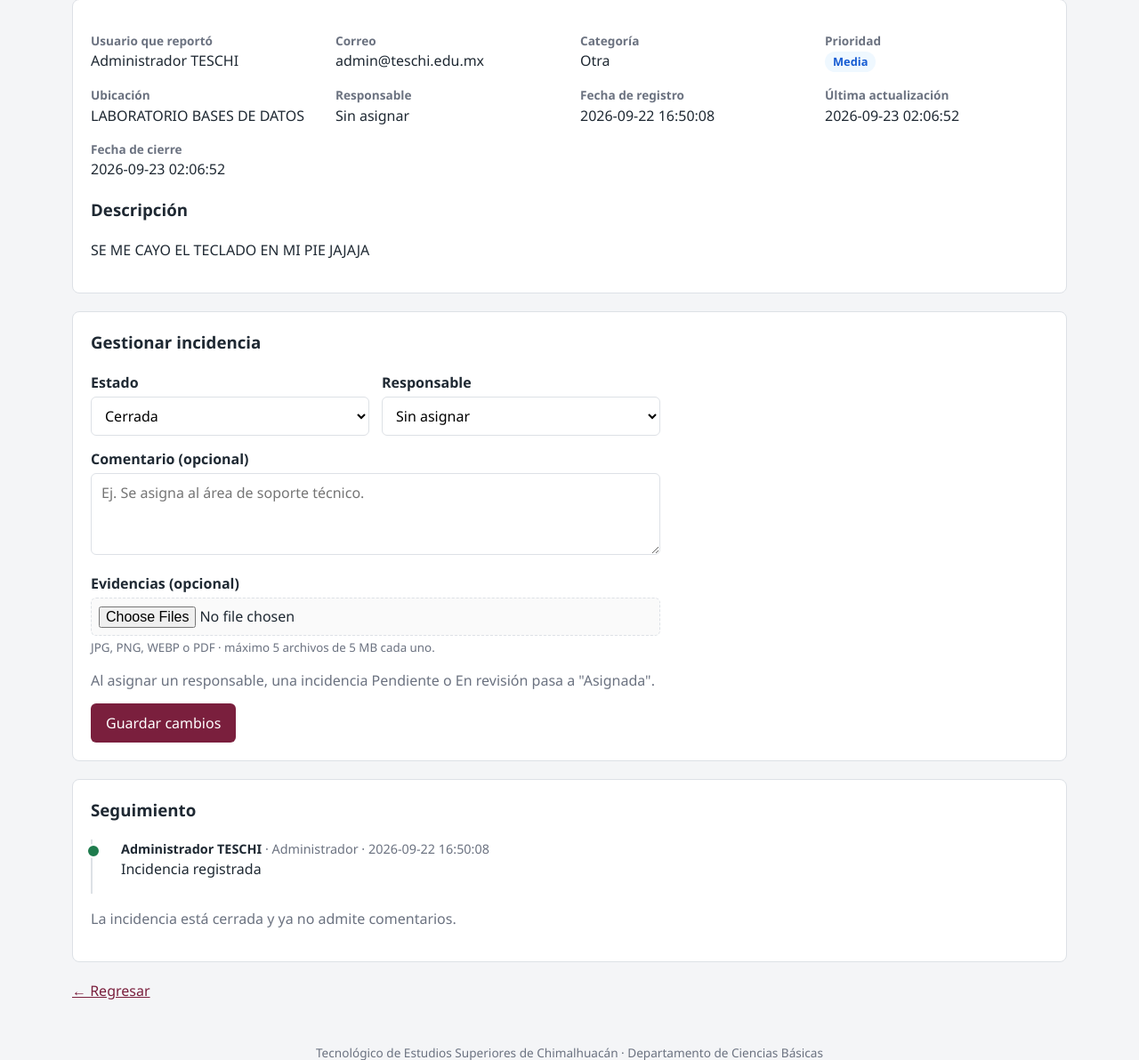
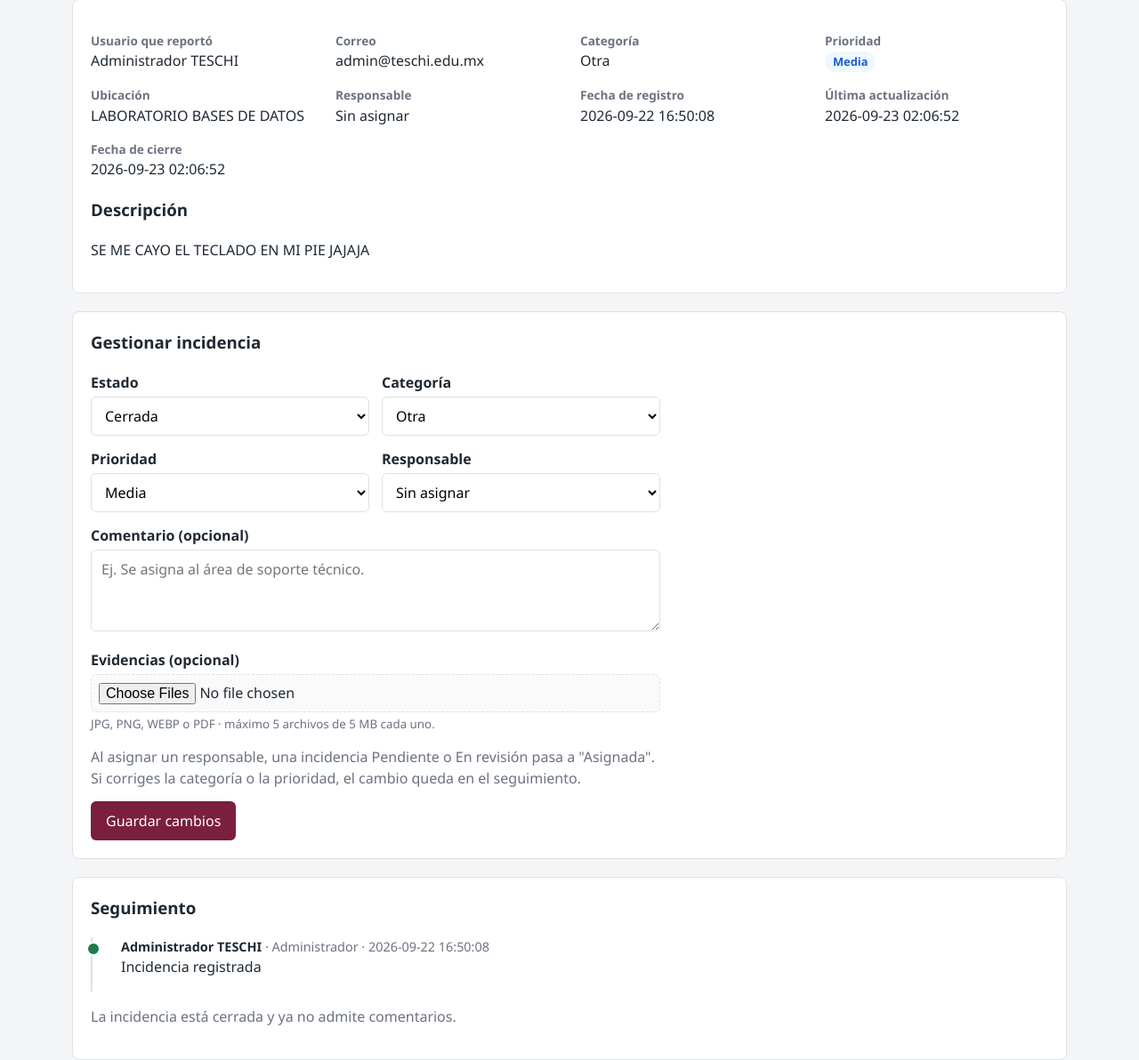
Before and after one commit to Jorgevg53/sistema-insidencias, a PHP site: page /sistema-incidencias/detalle_incidencia.php?id=3 in a window 1280 px wide. Shown: the part 198-1390 px from the top of the page at 89% size. Run offline with PHP 8.4, Linux system fonts and the light colour scheme; the visitor is signed in with stand-in values (Sample User, id 1); data comes from the database, SQL or seed files in the repository; tables that the repository leaves empty hold one stand-in row (values such as "Sample post").

Commit message:
Extra: reclasificar incidencias (categoría y prioridad)
- En "Gestionar incidencia" el Administrador o Coordinador puede
  corregir la categoría y la prioridad junto con estado, responsable,
  comentario y evidencias, en un solo guardado.
- Cada cambio queda en el historial ("Categoría: Otra → Redes",
  "Prioridad: Baja → Alta") con su propio color en la línea de tiempo.
- Se avisa a quien reportó y al responsable, dentro de la misma
  notificación resumida del guardado.
- Solo se ofrecen categorías y prioridades activas, conservando la
  actual aunque se haya desactivado; se valida en el servidor y los
  demás roles no pueden reclasificar.
- No requiere cambios en la base de datos.

Co-Authored-By: Claude Opus 5.5 <noreply@anthropic.com>
Claude-Session: https://claude.ai/code/session_01S7TqdHgfDoDM5kA1QhxEHc

```diff
--- a/app/models/Incidencia.php
+++ b/app/models/Incidencia.php
@@ -197,6 +197,82 @@ class Incidencia
         }
 
         $this->avisar($destinatarios, "estado", "cambió el estado a " . $nuevoEstado, $usuario_id);
+
+        return true;
+    }
+
+    /*
+     * Catálogo activo para reclasificar, conservando el valor actual de
+     * la incidencia aunque esté desactivado (para no cambiarlo sin querer).
+     * $tabla: "categorias" o "prioridades".
+     */
+    public function opcionesClasificacion($tabla, $actual_id)
+    {
+        if (!in_array($tabla, ["categorias", "prioridades"], true)) {
+            throw new InvalidArgumentException("Catálogo no válido.");
+        }
+
+        $orden = $tabla === "prioridades" ? "nivel" : "nombre";
+
+        $stmt = $this->conn->prepare("
+            SELECT id, nombre
+            FROM $tabla
+            WHERE activo = 1 OR id = ?
+            ORDER BY $orden
+        ");
+
+        $stmt->execute([$actual_id]);
+
+        return $stmt->fetchAll(PDO::FETCH_KEY_PAIR);
+    }
+
+    /*
+     * Corrige la categoría y/o la prioridad. Cada cambio queda en el
+     * historial y se avisa a quien reportó y al responsable.
+     * $categorias y $prioridades son [id => nombre] de opcionesClasificacion().
+     */
+    public function reclasificar(&$incidencia, $categoria_id, $prioridad_id, $usuario_id, array $categorias, array $prioridades)
+    {
+        $cambios = [];
+        $frases = [];
+
+        if ((int) $categoria_id !== (int) $incidencia["categoria_id"]) {
+            $cambios[] = "Categoría: " . $incidencia["categoria"] . " → " . $categorias[$categoria_id];
+            $frases[] = "cambió la categoría a " . $categorias[$categoria_id];
+        }
+
+        if ((int) $prioridad_id !== (int) $incidencia["prioridad_id"]) {
+            $cambios[] = "Prioridad: " . $incidencia["prioridad"] . " → " . $prioridades[$prioridad_id];
+            $frases[] = "cambió la prioridad a " . $prioridades[$prioridad_id];
+        }
+
+        if (!$cambios) {
+            return false;
+        }
+
+        $this->conn->prepare("
+            UPDATE incidencias
+            SET categoria_id = ?, prioridad_id = ?
+            WHERE id = ?
+        ")->execute([$categoria_id, $prioridad_id, $incidencia["id"]]);
+
+        foreach ($cambios as $descripcion) {
+            $this->registrarHistorial($incidencia["id"], $usuario_id, "clasificacion", $descripcion);
+        }
+
+        foreach ($frases as $frase) {
+            $this->avisar(
+                [$incidencia["usuario_id"], $incidencia["responsable_id"]],
+                "clasificacion",
+                $frase,
+                $usuario_id
+            );
+        }
+
+        $incidencia["categoria_id"] = $categoria_id;
+        $incidencia["categoria"] = $categorias[$categoria_id];
+        $incidencia["prioridad_id"] = $prioridad_id;
+        $incidencia["prioridad"] = $prioridades[$prioridad_id];
 
         return true;
     }
--- a/public/css/style.css
+++ b/public/css/style.css
@@ -466,6 +466,7 @@ table.tabla {
 .evento-estado::before     { background: #175cd3; }
 .evento-asignacion::before { background: #5925dc; }
 .evento-comentario::before { background: var(--color-primario); }
+.evento-clasificacion::before { background: #f79009; }
 
 .evento-cabecera {
     font-size: 0.9rem;
--- a/public/detalle_incidencia.php
+++ b/public/detalle_incidencia.php
@@ -66,6 +66,12 @@ if (
 ) {
     $responsables[$incidencia["responsable_id"]] = trim($incidencia["responsable"]) . " (no disponible)";
 }
+
+/*
+ * Opciones para reclasificar (solo gestores).
+ */
+$categoriasGestion = esGestor() ? $incidenciaModel->opcionesClasificacion("categorias", $incidencia["categoria_id"]) : [];
+$prioridadesGestion = esGestor() ? $incidenciaModel->opcionesClasificacion("prioridades", $incidencia["prioridad_id"]) : [];
 
 $bloqueada = in_array($incidencia["estado"], Incidencia::ESTADOS_BLOQUEADOS, true);
 
@@ -167,9 +173,16 @@ if ($_SERVER["REQUEST_METHOD"] === "POST") {
 
                     $estado_id = $_POST["estado_id"] ?? "";
                     $responsable_id = $_POST["responsable_id"] ?? "";
+                    $categoria_id = $_POST["categoria_id"] ?? $incidencia["categoria_id"];
+                    $prioridad_id = $_POST["prioridad_id"] ?? $incidencia["prioridad_id"];
 
                     if (!isset($estados[$estado_id])) {
                         $error = "El estado seleccionado no es válido.";
+                        break;
+                    }
+
+                    if (!isset($categoriasGestion[$categoria_id]) || !isset($prioridadesGestion[$prioridad_id])) {
+                        $error = "La categoría o la prioridad seleccionada no es válida.";
                         break;
                     }
 
@@ -179,6 +192,15 @@ if ($_SERVER["REQUEST_METHOD"] === "POST") {
                     }
 
                     $responsable_id = $responsable_id === "" ? null : (int) $responsable_id;
+
+                    $reclasificada = $incidenciaModel->reclasificar(
+                        $incidencia,
+                        (int) $categoria_id,
+                        (int) $prioridad_id,
+                        $usuario_id,
+                        $categoriasGestion,
+                        $prioridadesGestion
+                    );
 
                     $asignado = $incidenciaModel->asignarResponsable($incidencia, $responsable_id, $usuario_id);
 
@@ -199,7 +221,7 @@ if ($_SERVER["REQUEST_METHOD"] === "POST") {
 
                     $comentado = $guardarComentario();
 
-                    $mensaje = ($asignado || $cambioEstado || $comentado)
+                    $mensaje = ($reclasificada || $asignado || $cambioEstado || $comentado)
                         ? "La incidencia se actualizó correctamente."
                         : "No hubo cambios que guardar.";
 
@@ -502,6 +524,34 @@ require_once "../app/views/layouts/header.php";
                 </div>
 
                 <div>
+                    <label for="categoria_gestion">Categoría</label>
+                    <select name="categoria_id" id="categoria_gestion" required>
+                        <?php foreach ($categoriasGestion as $categoriaId => $nombre): ?>
+                            <option
+                                value="<?= $categoriaId ?>"
+                                <?= (int) $categoriaId === (int) $incidencia["categoria_id"] ? "selected" : "" ?>
+                            >
+                                <?= e($nombre) ?>
+                            </option>
+                        <?php endforeach; ?>
+                    </select>
+                </div>
+
+                <div>
+                    <label for="prioridad_gestion">Prioridad</label>
+                    <select name="prioridad_id" id="prioridad_gestion" required>
+                        <?php foreach ($prioridadesGestion as $prioridadId => $nombre): ?>
+                            <option
+                                value="<?= $prioridadId ?>"
+                                <?= (int) $prioridadId === (int) $incidencia["prioridad_id"] ? "selected" : "" ?>
+                            >
+                                <?= e($nombre) ?>
+                            </option>
+                        <?php endforeach; ?>
+                    </select>
+                </div>
+
+                <div>
                     <label for="responsable_id">Responsable</label>
                     <select name="responsable_id" id="responsable_id">
                         <option value="">Sin asignar</option>
@@ -533,6 +583,7 @@ require_once "../app/views/layouts/header.php";
 
             <p class="texto-suave" style="margin: 0">
                 Al asignar un responsable, una incidencia Pendiente o En revisión pasa a "Asignada".
+                Si corriges la categoría o la prioridad, el cambio queda en el seguimiento.
             </p>
 
             <div class="acciones">
```
Also changed, not shown: README.md.
